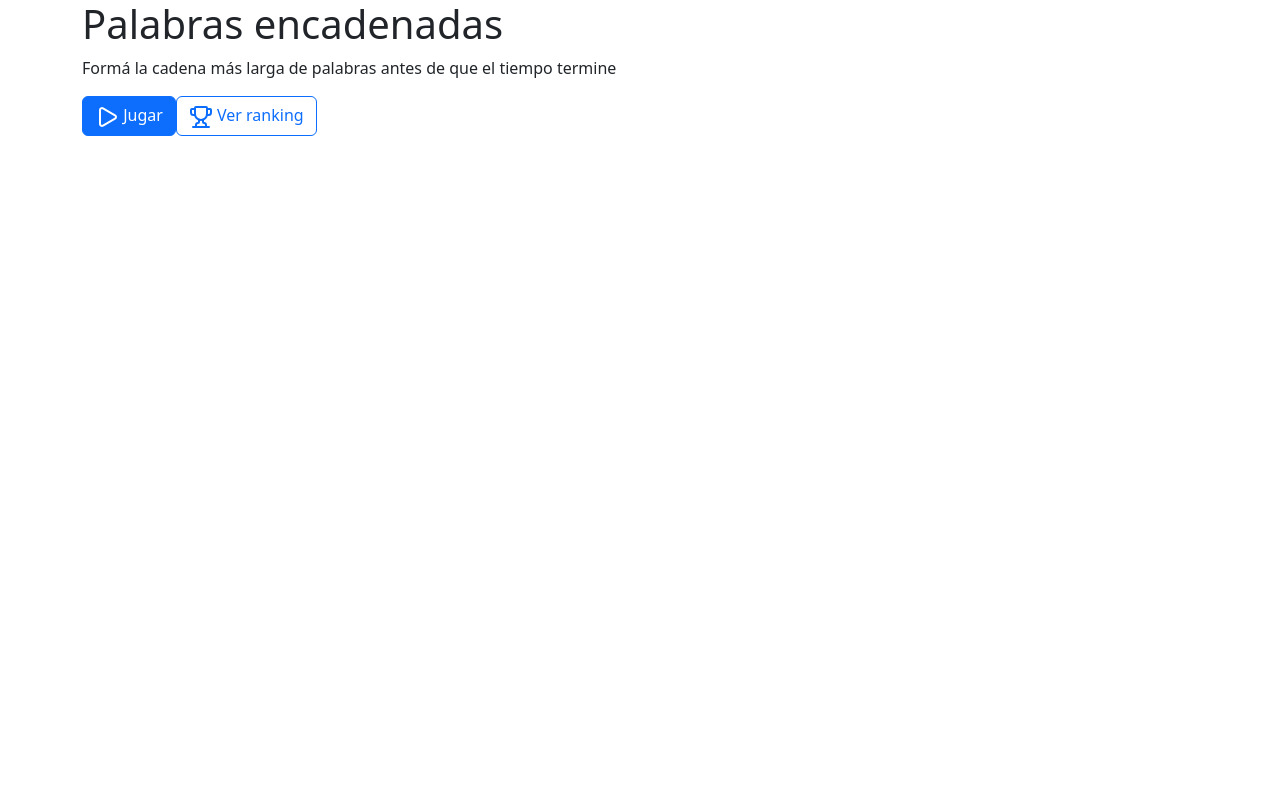
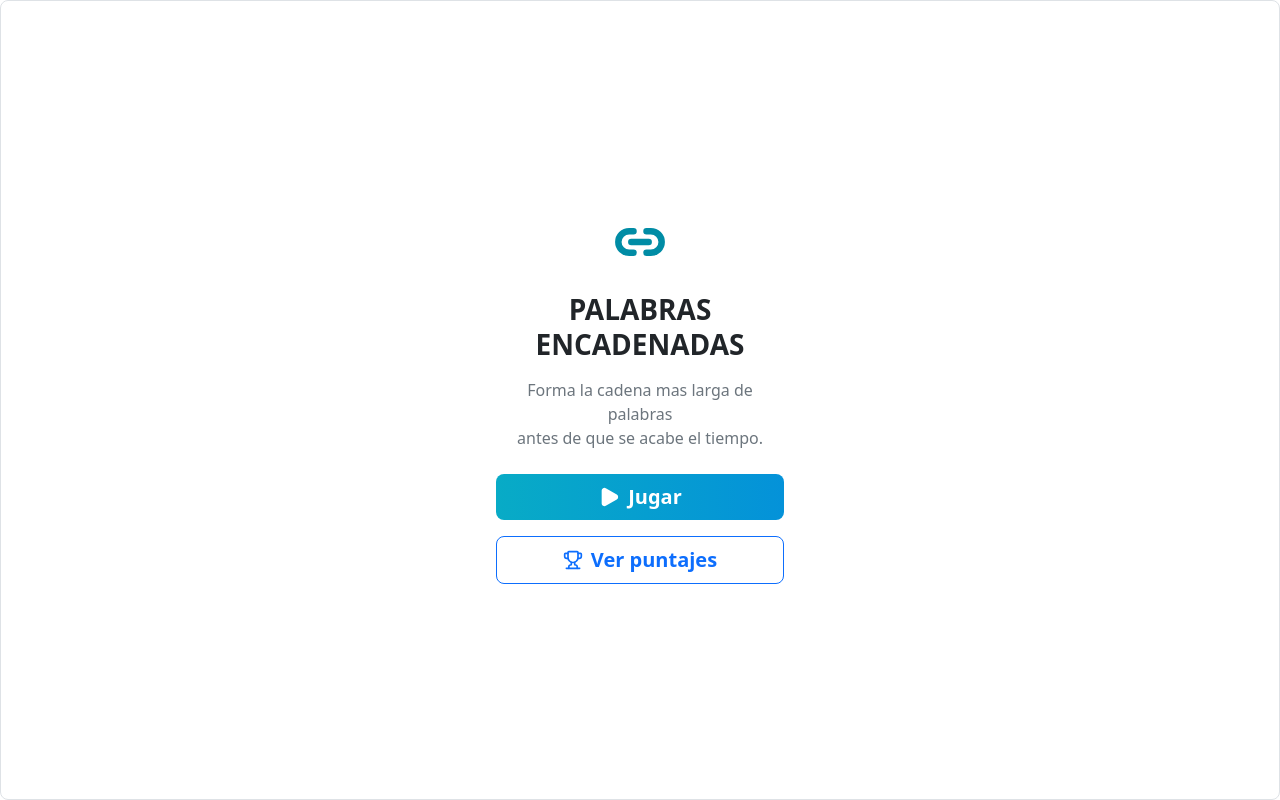
Before and after one commit to paula-carrano/unq-ui-paula-carrano-trabajo-final, a React (Vite) app: page / in a window 1280 px wide. Built offline with nearby package versions, Linux system fonts and the light colour scheme.

Commit message:
home v1.1 c/stylo basico

```diff
--- a/src/App.jsx
+++ b/src/App.jsx
@@ -1,4 +1,3 @@
-import { useState } from "react";
 import { Home, ErrorPage, GameOver, Game, LeaderBoard } from "./pages/index.js";
 import { Routes, Route } from "react-router-dom";
 
--- a/src/pages/Home.jsx
+++ b/src/pages/Home.jsx
@@ -1,20 +1,67 @@
-import { Trophy, Play } from "lucide-react";
-import { Button, Container } from "react-bootstrap";
+import { Trophy, Play, Link2 } from "lucide-react";
+import { Link } from "react-router-dom";
+import { Button, Col, Container, Row, Stack } from "react-bootstrap";
 
 export const Home = () => {
     return (
-        <Container>
-            <h1>Palabras encadenadas</h1>
-            <p>
-                Formá la cadena más larga de palabras antes de que el tiempo
-                termine
-            </p>
-            <Button variant="primary" href="/game">
-                <Play size={24} /> Jugar
-            </Button>
-            <Button variant="outline-primary" href="/leaderboard">
-                <Trophy size={24} /> Ver ranking
-            </Button>
-        </Container>
+        <main className="min-vh-100 border rounded-3 d-flex align-items-center justify-content-center px-3 py-4">
+            <Container fluid>
+                <Row className="justify-content-center">
+                    <Col xs={12} sm={9} md={6} lg={4} xl={3}>
+                        <Stack
+                            gap={4}
+                            className="align-items-center text-center mx-auto"
+                        >
+                            <Link2
+                                size={52}
+                                strokeWidth={3}
+                                aria-hidden="true"
+                                style={{ color: "#008ca5" }}
+                            />
+
+                            <div>
+                                <h1 className="mb-3 text-uppercase fw-bold lh-sm fs-3 text-dark">
+                                    Palabras
+                                    <br />
+                                    encadenadas
+                                </h1>
+                                <p className="mb-0 text-secondary">
+                                    Forma la cadena mas larga de palabras
+                                    <br className="d-none d-sm-block" />
+                                    antes de que se acabe el tiempo.
+                                </p>
+                            </div>
+
+                            <Stack gap={3} className="w-100">
+                                <Button
+                                    as={Link}
+                                    to="/game"
+                                    size="lg"
+                                    className="border-0 fw-semibold d-flex align-items-center justify-content-center gap-2 py-2"
+                                    style={{
+                                        background:
+                                            "linear-gradient(90deg, #08abc6 0%, #0492d9 100%)",
+                                    }}
+                                >
+                                    <Play size={22} fill="currentColor" />
+                                    Jugar
+                                </Button>
+
+                                <Button
+                                    as={Link}
+                                    to="/leaderboard"
+                                    variant="outline-primary"
+                                    size="lg"
+                                    className=" fw-semibold d-flex align-items-center justify-content-center gap-2 py-2"
+                                >
+                                    <Trophy size={20} />
+                                    Ver puntajes
+                                </Button>
+                            </Stack>
+                        </Stack>
+                    </Col>
+                </Row>
+            </Container>
+        </main>
     );
 };
```
